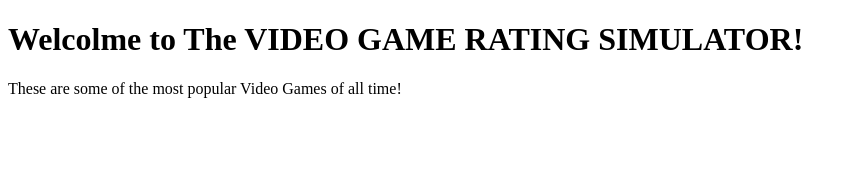
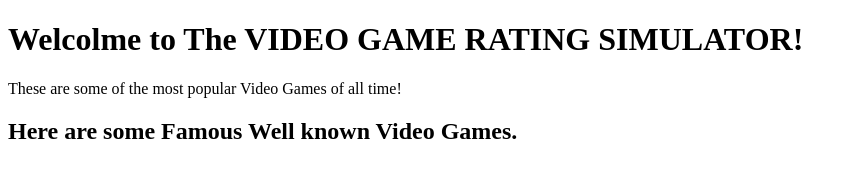
Before and after one commit to AnujCoding26/AnujCoding26.github.io, a plain HTML site: page index.html in a window 1280 px wide. Shown: the whole page, without its empty margins (0-856 px from the left). Drawn offline with Linux system fonts and the light colour scheme.

```diff
--- a/index.html
+++ b/index.html
@@ -21,7 +21,7 @@
 <body>
 <h1>Welcolme to The VIDEO GAME RATING SIMULATOR!</h1>
 <p>These are some of the most popular Video Games of all time!</p>
-
+<h2>Here are some Famous Well known Video Games.</h2>
 </body>
 
 </html>
```
